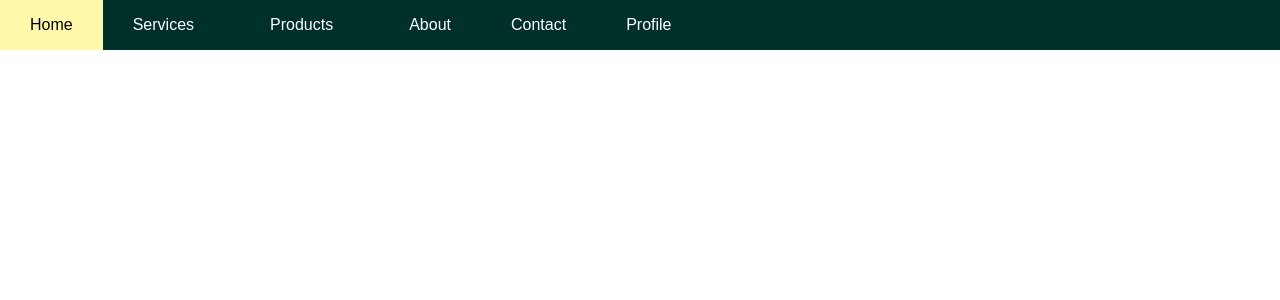
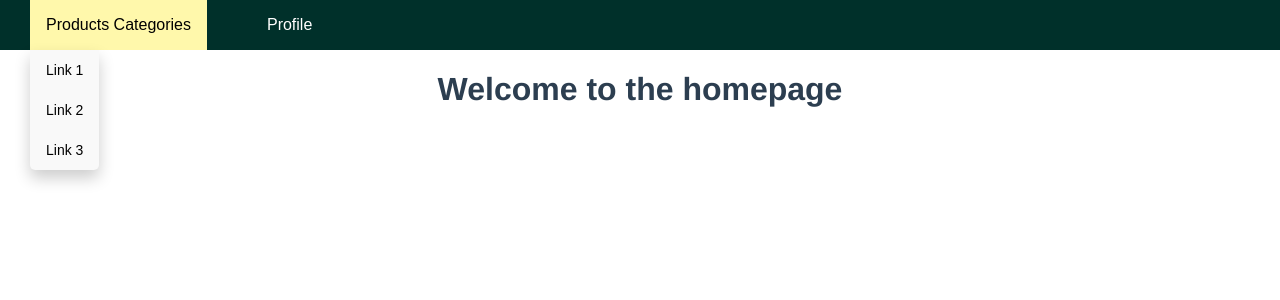
Before and after one commit to mukhtar-dewsolutions/vue-training, a Vue app in the folder login-task/: page /home in a window 1280 px wide. Shown: the top 300 px of the page. Built offline with nearby package versions, Linux system fonts and the light colour scheme; the HTML template or start-up script is replaced by a standard one.

Commit message:
added home route and modified back functionality

```diff
--- /dev/null
+++ b/login-task/src/components/HomePage.vue
@@ -0,0 +1,3 @@
+<template>
+  <h1>Welcome to the homepage</h1>
+</template>
--- a/login-task/src/components/Login.vue
+++ b/login-task/src/components/Login.vue
@@ -55,7 +55,7 @@ export default defineComponent({
           userStore.setUser(userData);
           window.localStorage.setItem("token", userData.token);
 
-          this.router.push("/user-dashboard");
+          this.router.push("/home");
         })
         .catch((error) => {
           console.error("Login failed:", error);
--- a/login-task/src/components/NavbarMain.vue
+++ b/login-task/src/components/NavbarMain.vue
@@ -1,10 +1,8 @@
 <template>
   <div class="navbar">
-    <a href="#home">Home</a>
-    <a href="#services">Services</a>
     <div class="dropdown">
       <button class="dropbtn">
-        Products
+        Products Categories
         <i class="fa fa-caret-down"></i>
       </button>
       <div class="dropdown-content">
@@ -13,9 +11,7 @@
         <a href="#">Link 3</a>
       </div>
     </div>
-    <a href="#about">About</a>
-    <a href="#contact">Contact</a>
-    <a href="#profile">Profile</a>
+    <router-link to="/user-dashboard">Profile</router-link>
   </div>
 </template>
 
--- a/login-task/src/components/UserPage.vue
+++ b/login-task/src/components/UserPage.vue
@@ -7,22 +7,29 @@
     <p>
       <button>Username: {{ username }}</button>
     </p>
-    <router-link to="/"><button>Back</button></router-link>
+    <button @click="goBack">Back</button>
   </div>
 </template>
 
 <script lang="ts">
 import { defineComponent } from "vue";
 import { useUserStore } from "../store/user";
+import { useRouter } from "vue-router";
 
 export default defineComponent({
   name: "UserDashboard",
   setup() {
     const userStore = useUserStore();
     const userData = { ...userStore.$state };
+    const router = useRouter();
+
+    const goBack = () => {
+      router.back();
+    };
 
     return {
       ...userData,
+      goBack,
     };
   },
 });
--- a/login-task/src/router/index.ts
+++ b/login-task/src/router/index.ts
@@ -1,12 +1,18 @@
 import { createRouter, createWebHistory } from "vue-router";
 import LoginPage from "../components/Login.vue";
 import UserDashboard from "../components/UserPage.vue";
+import HomePage from "../components/HomePage.vue";
 
 const routes = [
   {
     path: "/",
     name: "LoginPage",
     component: LoginPage,
+  },
+  {
+    path: "/home",
+    name: "HomePage",
+    component: HomePage,
   },
   {
     path: "/user-dashboard",
```
